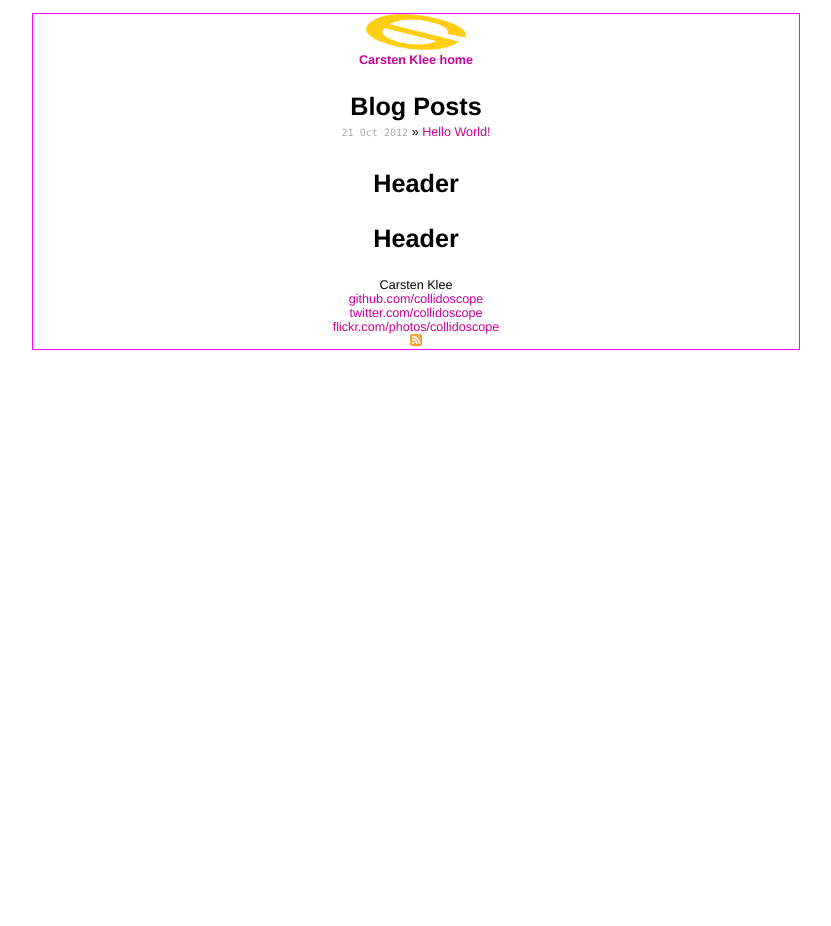
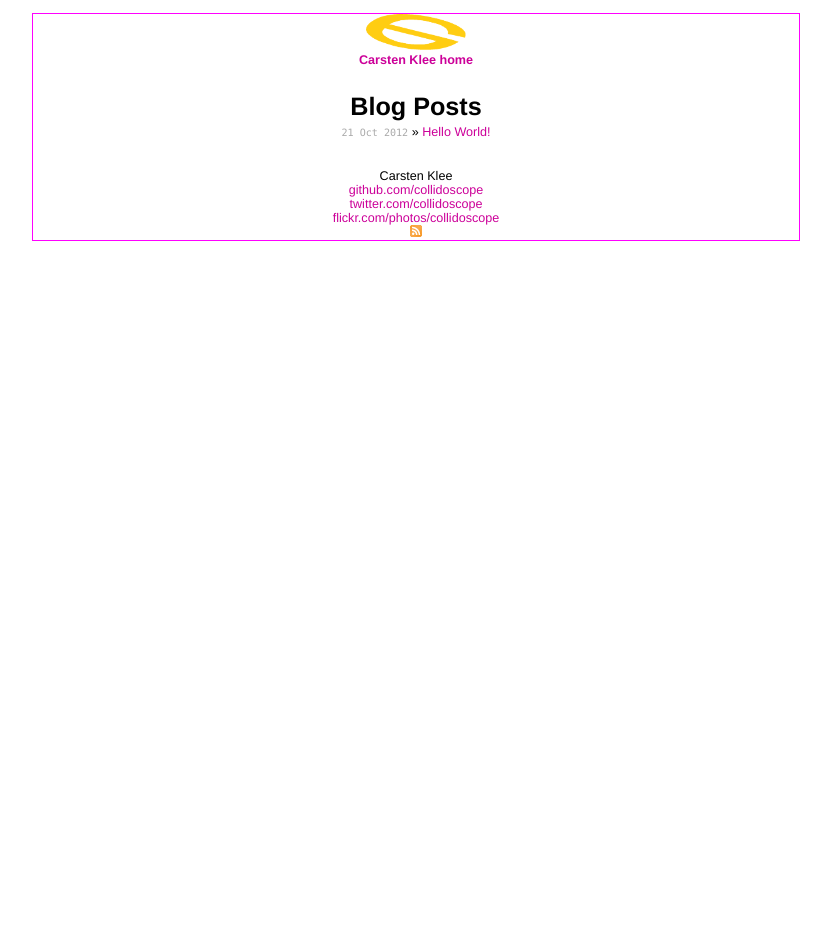
Before and after one commit to collidoscope/collidoscope.github.com, a Jekyll site: the page built from index.html, in a window 1280 px wide. Shown: the whole page, without its empty margins (224-1055 px from the left). Built offline with Jekyll 4.4.1, drawn with Linux system fonts in a browser that asks for light colours; Markdown is read by kramdown in place of the engine named in the settings.

Commit message:
Updated index.html

```diff
--- a/index.html
+++ b/index.html
@@ -14,16 +14,4 @@ navigation:
       <li><span>{{ post.date | date_to_string }}</span> &raquo; <a href="{{ post.url }}">{{ post.title }}</a></li>
     {% endfor %}
   </ul>
-
-  <h1>Header</h1>
-  <ul class="posts">
-    <li></li>
-  </ul>
-
-  <h1>Header</h1>
-  <ul class="posts">
-    <li></li>
-  </ul>
-
-
 </div>
```
